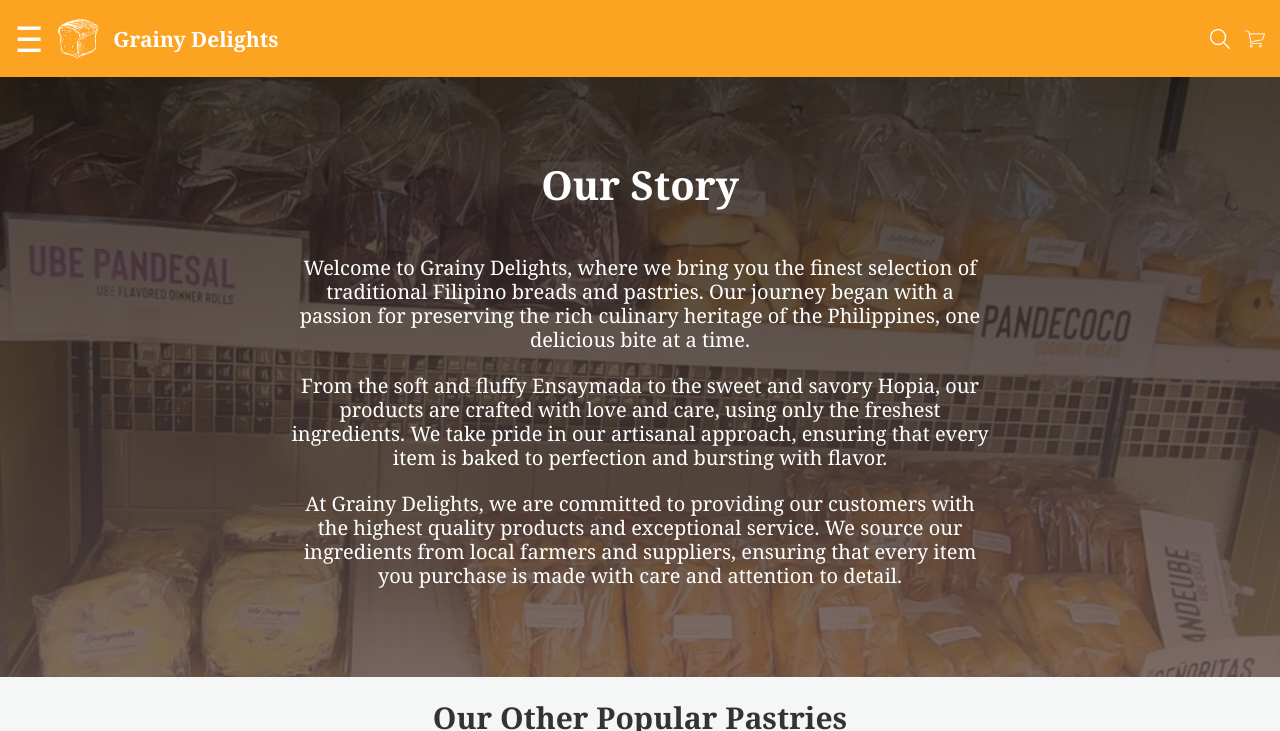
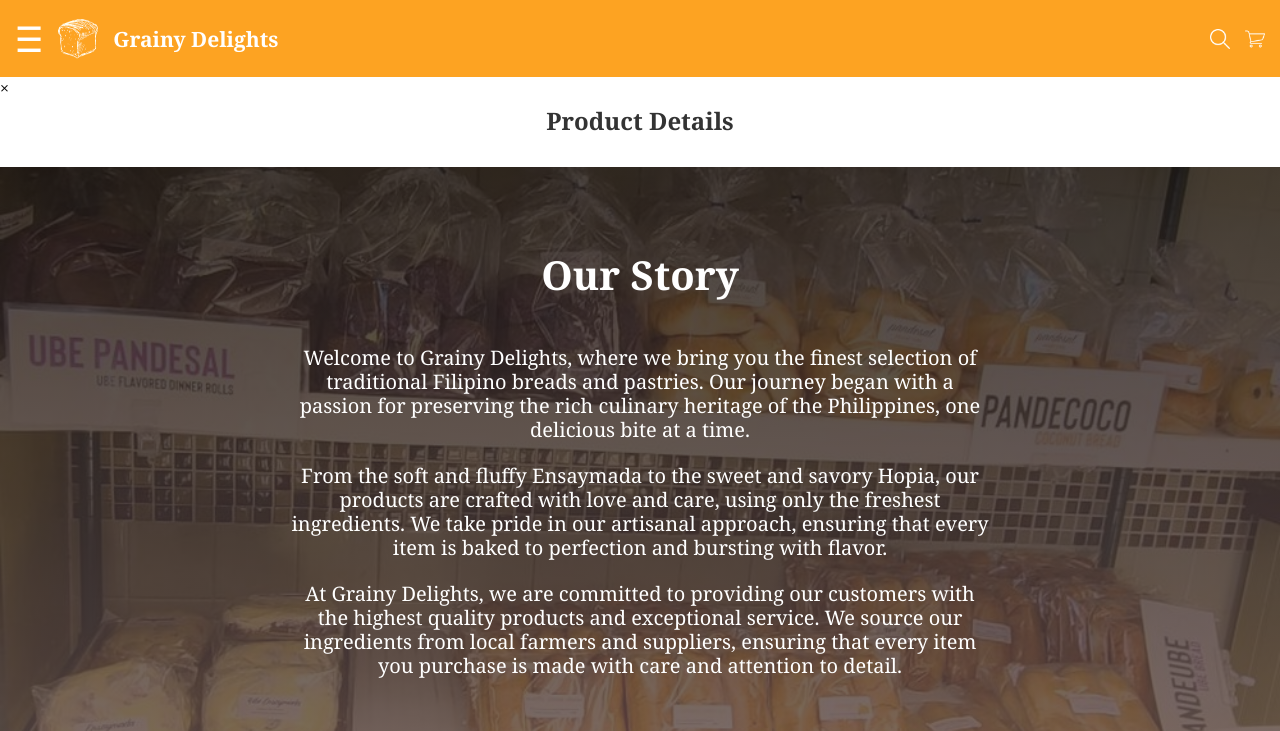
Before and after one commit to Ooferthink/bread_test, a plain HTML site: page index.html in a window 1280 px wide. Shown: the top 731 px of the page. Drawn offline with Linux system fonts and the light colour scheme.

Commit message:
commit 1a2b3c4d5e6f7g8h9i0j

```diff
--- a/index.html
+++ b/index.html
@@ -63,6 +63,18 @@
         </div>
     </div>
 
+    <!-- Product Modal -->
+    <div id="productModal" class="product-modal">
+        <div class="product-content">
+            <span class="close-product" onclick="closeProduct()">&times;</span>
+            <h2 class="headline-modal">Product Details</h2>
+            <div id="productDetails"></div>
+        </div>
+    </div>
+
+        </div>
+    </div>
+
     <!-- Main Products Section -->
     <main class="story-main">
         <section class="story-section-text">
```
